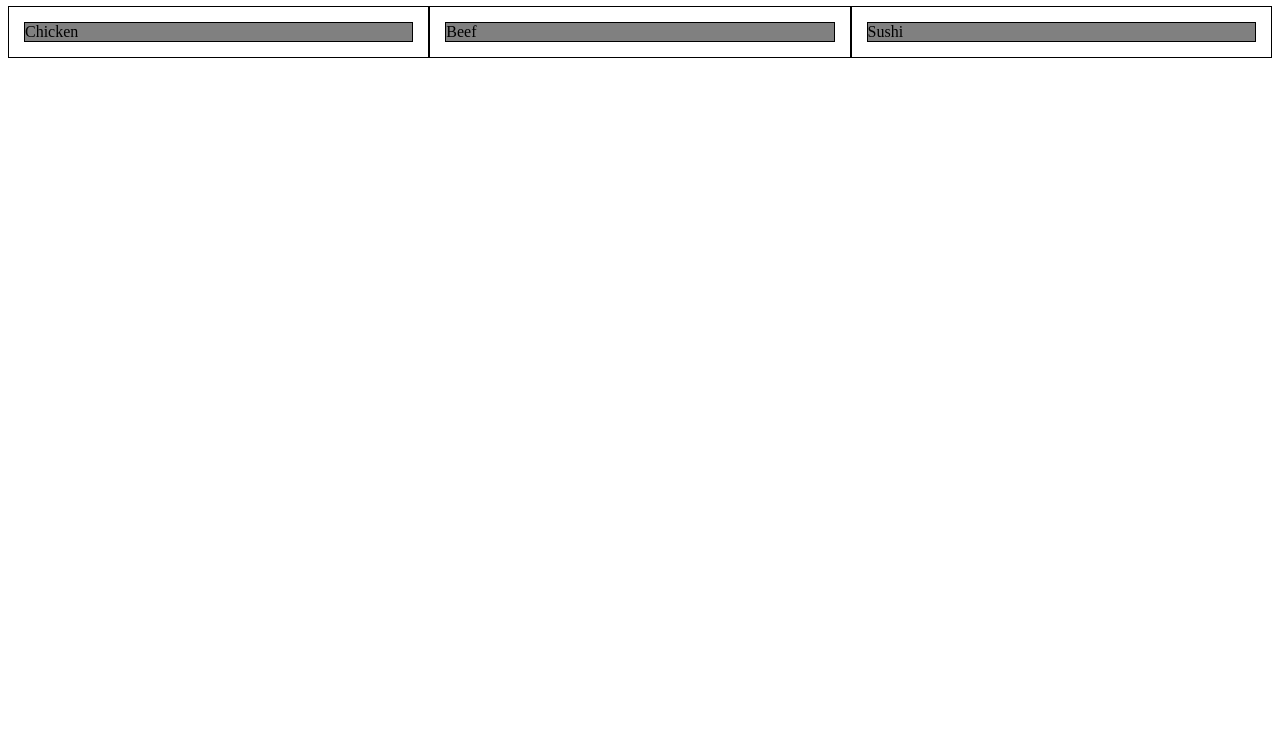
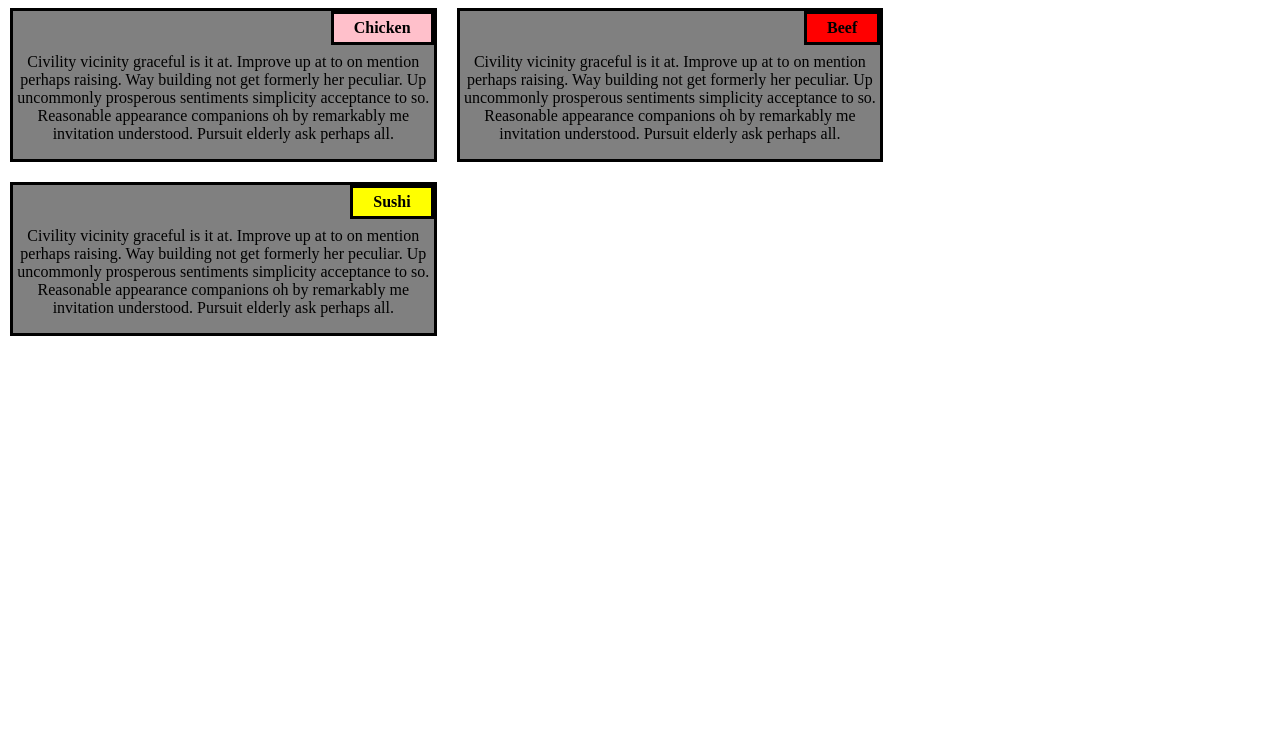
Before and after one commit to Gabors77/coursera-test, a plain HTML site: page module2-solution/index.html in a window 1280 px wide. Shown: the part 60-800 px from the top of the page. Drawn offline with Linux system fonts and the light colour scheme.

Commit message:
nu mai pot

```diff
--- a/module2-solution/css.css
+++ b/module2-solution/css.css
@@ -1,7 +1,14 @@
+* {
+  box-sizing: border-box;
+}
 @media (min-width: 992px) {
     .col-lg-1, .col-lg-2, .col-lg-3, .col-lg-4, .col-lg-5, .col-lg-6, .col-lg-7, .col-lg-8, .col-lg-9, .col-lg-10, .col-lg-11, .col-lg-12 {
-        float: left;
-        border: 1px solid black;
+      float: left;
+      margin: 10px;
+      padding: 0;
+      border: 3px solid black;
+        background-color: gray;
+        text-align: center;
     }
     .col-lg-1 {
         width: 8.33%;
@@ -43,7 +50,10 @@
 @media (min-width: 768px) and (max-width: 991px) {
     .col-md-1, .col-md-2, .col-md-3, .col-md-4, .col-md-5, .col-md-6, .col-md-7, .col-md-8, .col-md-9, .col-md-10, .col-md-11, .col-md-12 {
         float: left;
-        border: 1px solid black;
+        border: 3px solid black;
+        margin: 5px;
+        background-color: gray;
+        position: relative;
     }
     .col-md-1 {
         width: 8.33%;
@@ -85,7 +95,10 @@
 @media (max-width: 767px) {
     .col-sl-1, .col-sl-2, .col-sl-3, .col-sl-4, .col-sl-5, .col-sl-6, .col-sl-7, .col-sl-8, .col-sl-9, .col-sl-10, .col-sl-11, .col-sl-12 {
         float: left;
-        border: 1px solid black;
+        border: 3px solid black;
+        margin: 5px;
+        background-color: gray;
+        position: relative;
     }
     .col-sl-1 {
         width: 8.33%;
@@ -124,8 +137,9 @@
         width: 100%;
       }
 }
-* {
-  box-sizing: border-box;
+html, body {
+  margin: 0px;
+  padding: 0px;
 }
 h1 {
   text-align: center;
@@ -133,10 +147,37 @@ h1 {
 }
 .row {
   width: 100%;
+  margin: 0;
+  padding: 0;
+}
+.relative {
+  position: relative;
+}
+h4 {
+  position: absolute;
+  top: 0px;
+  right: 0px;
+  margin: 0px;
+  padding: 5px 20px 5px 20px;
+  border: 3px solid black ;
+  float: inline-end;
+}
+#h1 {
+  background-color: pink;
+}
+#h2 {
+  background-color: red;
+}
+#h3 {
+  background-color: yellow;
 }
 p {
-  border: 1px solid black;
-  background-color: gray;
   color: black;
-  margin: 15px;
+  text-align: center;
+  padding-top: 26px;
 }
+div {
+  border: 0px;
+  padding: 0px;
+  margin: 0px;
+}
--- a/module2-solution/index.html
+++ b/module2-solution/index.html
@@ -1,6 +1,7 @@
 <html>
     <head>
         <meta charset="utf-8">
+        <meta name="viewport" content="width=device-width, initial-scale=1">
         <link rel="stylesheet" href="css.css">
         <title>
             Assignment Module 2
@@ -9,9 +10,24 @@
 <body>
     <h1>Our Menu</h1>
     <div class="row">
-        <div class="col-lg-4 col-md-3 col-sl-12" ><p>Chicken</p></div>
-        <div class="col-lg-4 col-md-3 col-sl-12" ><p>Beef</p></div>
-        <div class="col-lg-4 col-md-6 col-sl-12" ><p>Sushi</p></div>
+            <div class="relative col-lg-4 col-md-6 col-sl-12" >
+                <div class="food">
+                    <h4 id="h1">Chicken</h4>
+                        <p>Civility vicinity graceful is it at. Improve up at to on mention perhaps raising. Way building not get formerly her peculiar. Up uncommonly prosperous sentiments simplicity acceptance to so. Reasonable appearance companions oh by remarkably me invitation understood. Pursuit elderly ask perhaps all.</p>
+                </div>
+            </div>
+            <div class="relative col-lg-4 col-md-6 col-sl-12" >
+                <div class="food">
+                    <h4 id="h2">Beef</h4>
+                        <p>Civility vicinity graceful is it at. Improve up at to on mention perhaps raising. Way building not get formerly her peculiar. Up uncommonly prosperous sentiments simplicity acceptance to so. Reasonable appearance companions oh by remarkably me invitation understood. Pursuit elderly ask perhaps all.</p>
+                </div>
+            </div>
+            <div class="relative col-lg-4 col-md-12 col-sl-12" >
+                <div class="food">
+                    <h4 id="h3">Sushi</h4>
+                        <p>Civility vicinity graceful is it at. Improve up at to on mention perhaps raising. Way building not get formerly her peculiar. Up uncommonly prosperous sentiments simplicity acceptance to so. Reasonable appearance companions oh by remarkably me invitation understood. Pursuit elderly ask perhaps all.</p>
+                </div>
+            </div>
     </div>
 </body>
 </html>
```
